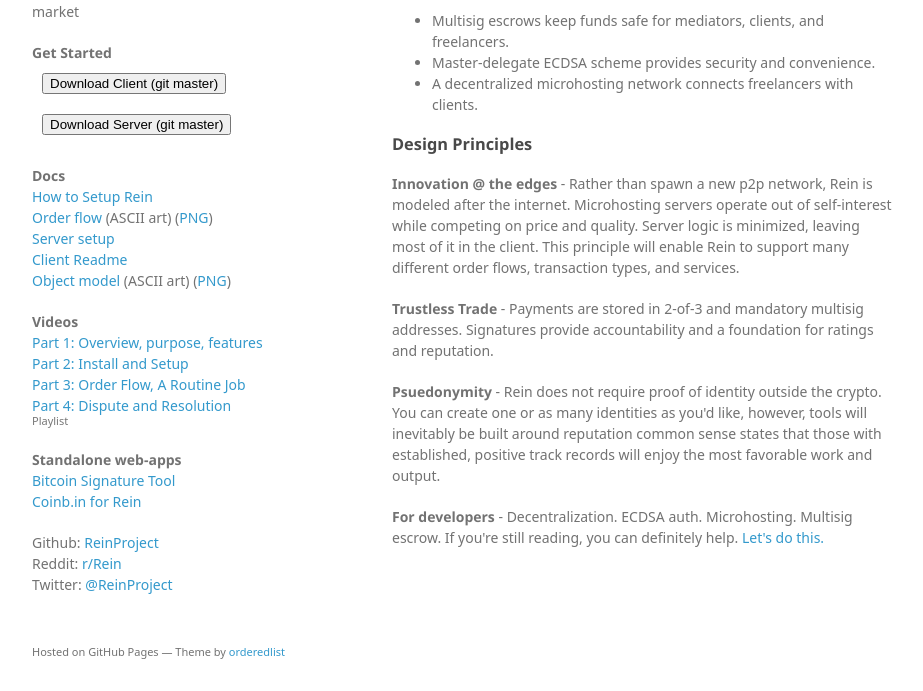
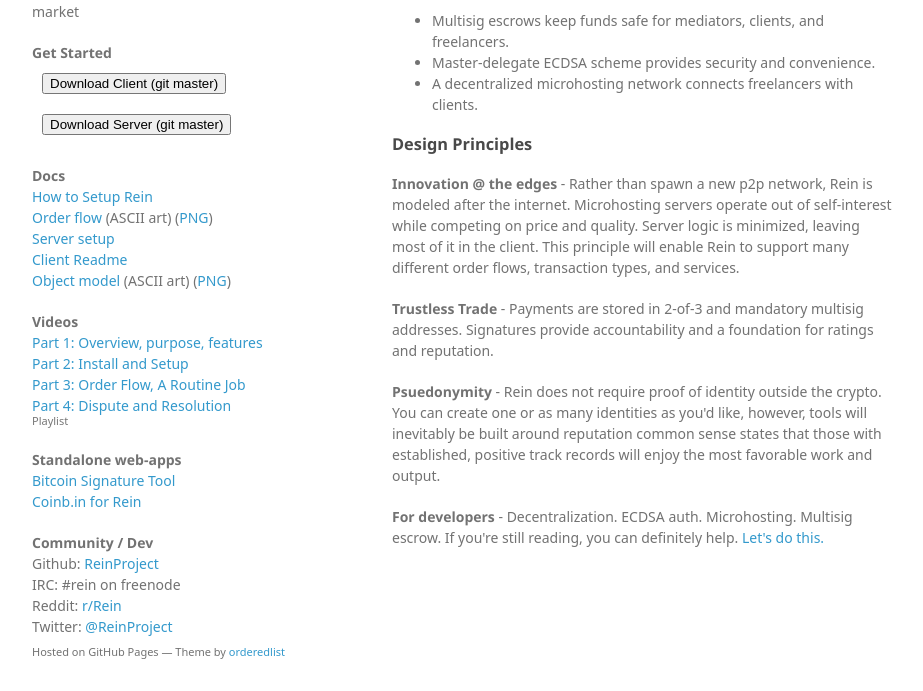
Before and after one commit to ReinProject/reinproject.github.io, a plain HTML site: page index.html in a window 1280 px wide. Shown: the part 109-800 px from the top of the page, without its empty margins (178-1101 px from the left). Drawn offline with Linux system fonts and the light colour scheme; a web font is replaced by a local one.

Commit message:
add chat link

```diff
--- a/index.html
+++ b/index.html
@@ -41,7 +41,9 @@
         <a href="bitcoin-signature-tool/">Bitcoin Signature Tool</a><br />
         <a href="coinbin/">Coinb.in for Rein</a></p>
 
-        <p>Github: <a href="https://github.com/ReinProject">ReinProject</a><br />
+        <p class="view"><b>Community / Dev</b><br />
+        Github: <a href="https://github.com/ReinProject">ReinProject</a><br />
+        IRC: #rein on freenode<br />
         Reddit:  <a href="https://reddit.com/r/Rein">r/Rein</a><br />
         Twitter: <a href="https://twitter.com/ReinProject">@ReinProject</a><br />
         </p>
```
